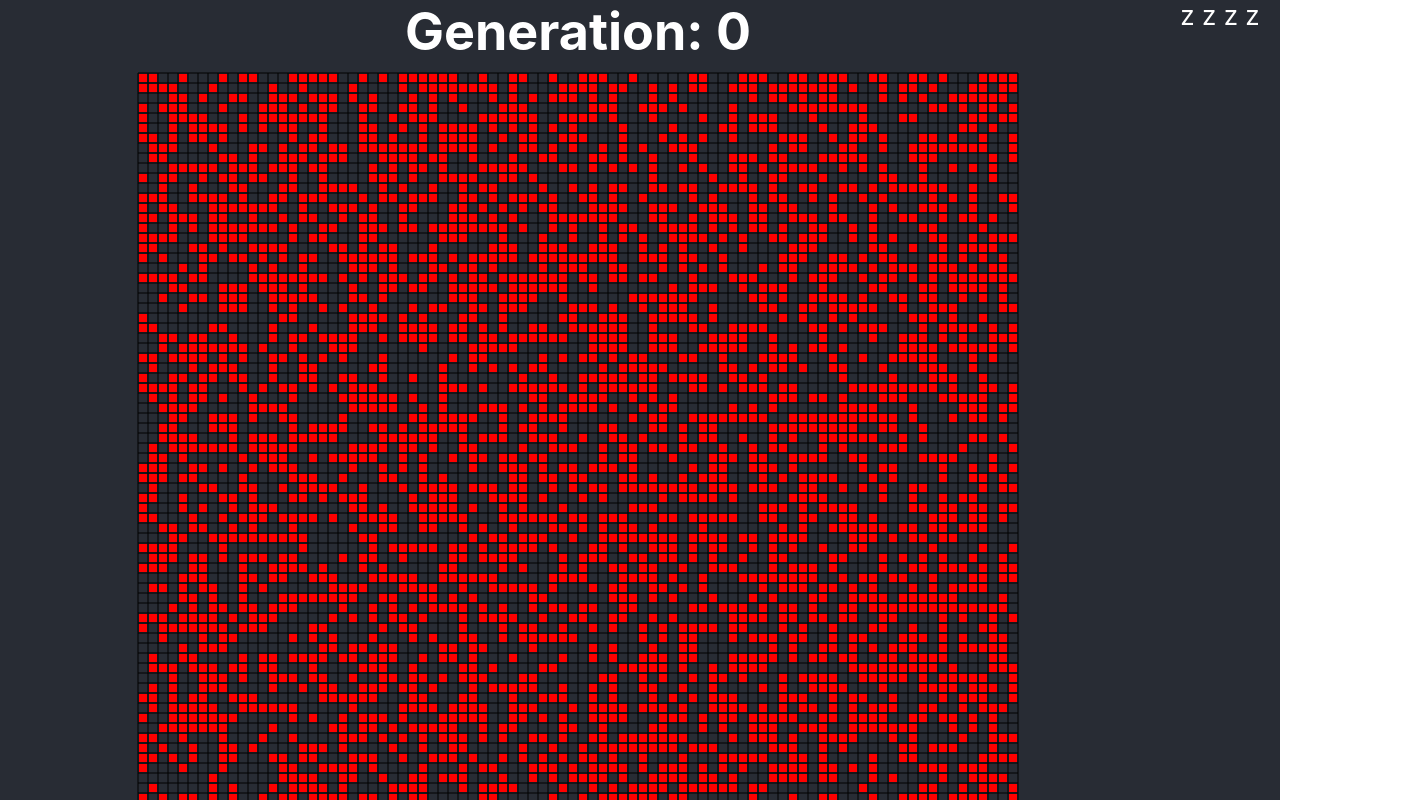
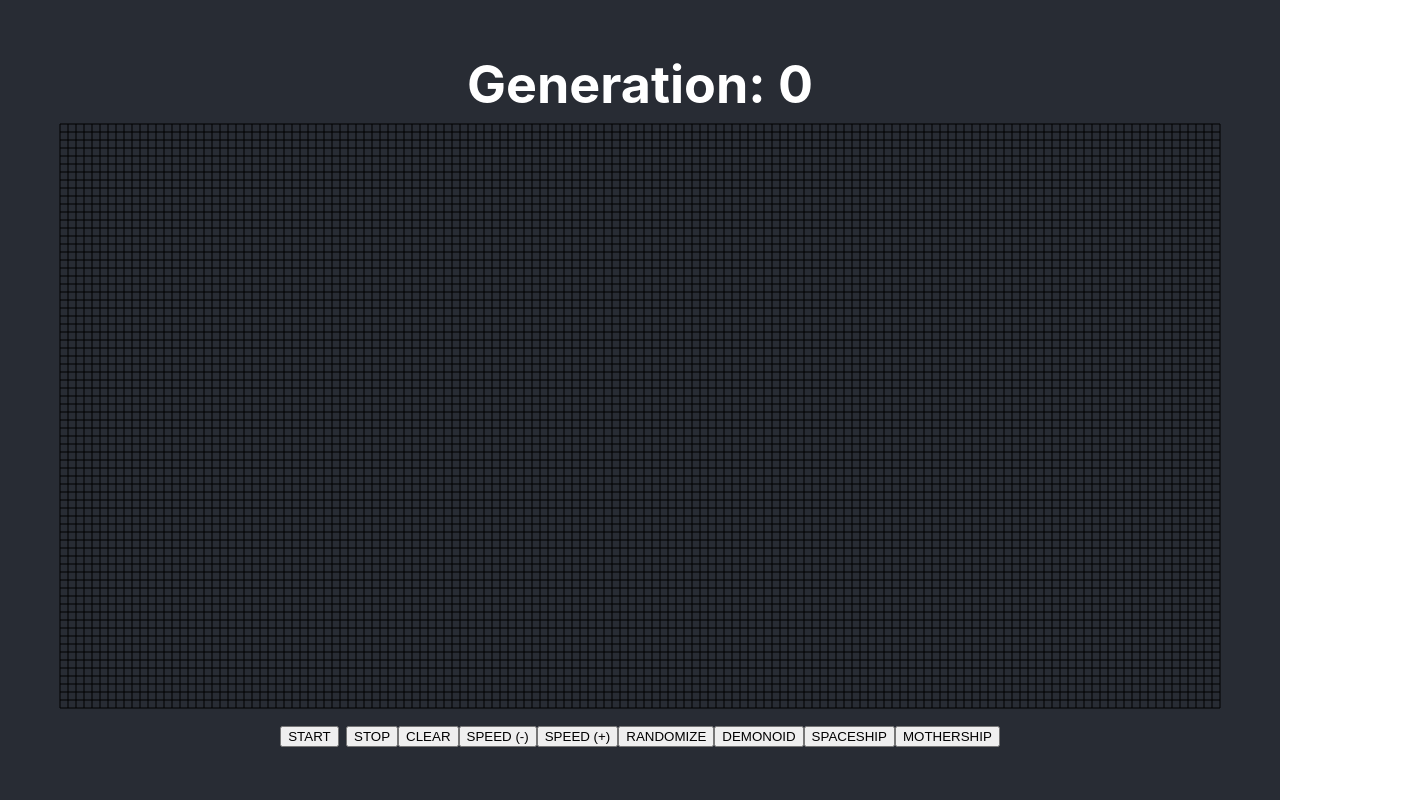
Before and after one commit to bloominstituteoftechnology/CS-Build-Week-1, a React (Create React App) app in the folder conway-life/: page / in a window 1280 px wide. Shown: the top 800 px of the page, 1412 px wide, since content can reach past the window. Built offline with nearby package versions, Linux system fonts and the light colour scheme.

Commit message:
style for scalable screens, set limits for index errors

```diff
--- a/conway-life/src/App.css
+++ b/conway-life/src/App.css
@@ -12,7 +12,7 @@
   margin-top: 0;
 }
 .gameContainer {
-  padding-left: 10vw;
+  margin: auto;
   align-items: center;
   display: flex;
   flex-flow: column;
--- a/conway-life/src/App.js
+++ b/conway-life/src/App.js
@@ -1,21 +1,56 @@
-import React from "react";
+import React, { useState, useEffect, useRef } from "react";
 import "./App.css";
 import AnimationTest from "./components/AnimationTest";
-// import useWindowDimensions from "./hooks/getWindowDimensions";
+import useWindowDimensions from "./hooks/getWindowDimensions";
 
 function App() {
-  // const { height, width } = useWindowDimensions();
+  const { height, width } = useWindowDimensions();
+  console.log(height, width);
+  const [alert, setAlert] = useState("");
+  const [cellSizePx, setCellSizePx] = useState(8);
+  const [gameComponent, setGameComponent] = useState(
+    <AnimationTest
+      width={(width - 100) % 2 === 0 ? width - 100 : width - 99}
+      height={
+        Math.floor(height * 0.75) % 2 === 0
+          ? Math.floor(height * 0.75)
+          : Math.floor(height * 0.75) - 1
+      }
+      cellSizePx={cellSizePx}
+      setCellSizePx={setCellSizePx}
+      generations={300}
+      setAlert={setAlert}
+    />
+  );
+  let first = useRef(null);
+  useEffect(() => {
+    if (first.current !== null) {
+      setGameComponent(
+        <AnimationTest
+          width={(width - 100) % 2 === 0 ? width - 100 : width - 99}
+          height={
+            Math.floor(height * 0.75) % 2 === 0
+              ? Math.floor(height * 0.75)
+              : Math.floor(height * 0.75) - 1
+          }
+          cellSizePx={cellSizePx}
+          setCellSizePx={setCellSizePx}
+          generations={300}
+          setAlert={setAlert}
+        />
+      );
+      console.log(cellSizePx);
+    } else {
+      console.log("first");
+    }
+  }, [cellSizePx, height, width]);
+
   return (
     <div className="App">
       <div className="gameContainer">
-        <AnimationTest
-          width="900"
-          height="900"
-          cellSizePx={10}
-          generations={300}
-        />
+        <div className="alert">{alert}</div>
+        {gameComponent}
       </div>
-      <div className="presets"> z z z z</div>
     </div>
   );
 }
--- a/conway-life/src/components/AnimationTest.js
+++ b/conway-life/src/components/AnimationTest.js
@@ -5,7 +5,7 @@ import { drawGrid } from "../utils/drawGrid";
 import { Grid } from "../utils/grid";
 import { createEventListeners } from "../utils/createEventListeners";
 const AnimationTest = (props) => {
-  const { width, height, cellSizePx } = props;
+  const { width, height, cellSizePx, setAlert, setCellSizePx } = props;
   // let maxGenerations = generations;
   let [gens, setGens] = useState(0);
   let [clickable] = useState(true);
@@ -32,7 +32,6 @@ const AnimationTest = (props) => {
     })
   );
   const cells = useRef({
-    // cells: grid.current.thing,
     pL,
     pT,
     pR,
@@ -48,7 +47,6 @@ const AnimationTest = (props) => {
   const drawRef = useRef({ draw });
   useEffect(() => {
     grid.current.setUp();
-    // console.log("grid is MADE");
     let canvas = canvasRef.current;
     drawRef.current.draw(canvas.getContext("2d"), canvasRef.current);
     cells.current.cells = grid.current.thing;
@@ -83,8 +81,6 @@ const AnimationTest = (props) => {
     let genz = gens;
     setGens(genz + 1);
 
-    // console.log(canvas);
-
     newGen();
     gens += 1;
   };
@@ -93,11 +89,6 @@ const AnimationTest = (props) => {
   function newGen() {
     let queueToKill = [];
     let queueToRes = [];
-    // console.log(
-    //   "okay... so here's the cellbuffer before we loop through it ",
-    //   cellBuffer
-    // );
-    // console.log("and here's grid.... ", grid);
     for (const x in grid.current.thing) {
       for (const y in grid.current.thing[x]) {
         let thisCell = grid.current.thing[x][y];
@@ -131,21 +122,12 @@ const AnimationTest = (props) => {
         if (thisCell.alive === true) {
           if (livingNeighbors < 2 || livingNeighbors > 3) {
             queueToKill.push(grid.current.thing[thisCell.x][thisCell.y]);
-
-            // grid.current.thing[thisCell.x][thisCell.y].kill(
-            //   canvasRef.current.getContext("2d")
-            // );
           }
         } else {
           if (livingNeighbors === 3) {
             queueToRes.push(grid.current.thing[thisCell.x][thisCell.y]);
-
-            // grid.current.thing[thisCell.x][thisCell.y].resurrect(
-            //   canvasRef.current.getContext("2d")
           }
         }
-        // );
-        // console.log("he had ", livingNeighbors, " neighbors");
       }
     }
 
@@ -158,13 +140,6 @@ const AnimationTest = (props) => {
       // cellsToScan[squareNum] = queueToRes[i];
       queueToRes[i].resurrect(canvasRef.current.getContext("2d"));
     }
-
-    // for (const i in neighborLifeQueue) {
-    //   console.log("he's a neighbor");
-    //   neighborLifeQueue[i].neighborToLiving = false;
-    // }
-    // console.log("gonna kill ", queueToKill);
-    // console.log("gonna res ", queueToRes);
   }
 
   /**
@@ -226,34 +201,63 @@ const AnimationTest = (props) => {
         </button>
         <button
           onClick={() => {
+            let retObj = false;
+
             grid.current.getPattern(
               "glider",
-              canvasRef.current.getContext("2d")
+              canvasRef.current.getContext("2d"),
+              retObj
             );
+            console.log(retObj);
+            if (retObj !== false) {
+            }
           }}
         >
           DEMONOID
         </button>
         <button
           onClick={() => {
-            grid.current.getPattern(
+            let retObj = false;
+            retObj = grid.current.getPattern(
               "Spaceship_119P4H1V0",
-              canvasRef.current.getContext("2d")
+              canvasRef.current.getContext("2d"),
+              retObj
             );
+            console.log(retObj);
           }}
         >
           SPACESHIP
         </button>
         <button
           onClick={() => {
-            grid.current.getPattern(
+            let retObj = false;
+
+            retObj = grid.current.getPattern(
               "Spaceship_295P5H1V1",
-              canvasRef.current.getContext("2d")
+              canvasRef.current.getContext("2d"),
+              retObj
             );
+            console.log(retObj);
+            //setAlert(`Structure is too large! Try increasing your grid size`);
           }}
         >
           MOTHERSHIP
         </button>
+        {/* <br />
+        <button
+          onClick={() => {
+            //      this.context.clearRect(this.gridX, this.gridY, this.size, this.size);
+            grid.current = {};
+            canvasRef.current.getContext("2d").clearRect(0, 0, width, height);
+            cancelAnimation(true);
+            listenerToggle[0](true);
+            setCellSizePx(cellSizePx - 2);
+            setAlert(``);
+          }}
+        >
+          Grid Density (-)
+        </button>
+        <button>Grid Density (+)</button> */}
       </div>
     </>
   );
--- a/conway-life/src/utils/cell.js
+++ b/conway-life/src/utils/cell.js
@@ -15,7 +15,7 @@ export class Cell {
 
     // Make  squares alive
     if (alive === undefined) {
-      this.alive = Math.random() > 0.5;
+      this.alive = false;
     } else {
     }
   } //when a cell updates n stuff u definitely gotta like set the neighbor to the cell so that it points to the
--- a/conway-life/src/utils/grid.js
+++ b/conway-life/src/utils/grid.js
@@ -14,8 +14,12 @@ export class Grid {
     this.pT = pT;
   }
 
-  getPattern(patName, context) {
+  getPattern(patName, context, retObj) {
     if (patName in patterns) {
+      if (
+        patterns[patName].width < this.w &&
+        patterns[patName].length < this.l
+      ) {
         this.clearAll(context);
         let centerCoords = {
           x: parseInt(this.w / 2 - 1),
@@ -24,37 +28,23 @@ export class Grid {
         console.log("center coords are", centerCoords);
         let width = patterns[patName].width;
         let length = patterns[patName].length;
+
         let patternStart = {
           x: centerCoords.x - parseInt(width / 2),
           y: centerCoords.y - parseInt(length / 2),
         };
-      console.log("pattern starts at", patternStart);
-      console.log("pattern ois ", width, " wide");
-      console.log(
-        "x should never be greater than ",
-        patternStart.x + width,
-        " wide"
-      );
-      console.log(
-        "y should never be greater than ",
-        patternStart.y + length,
-        " tall"
-      );
+
         let maxY = patternStart.y + length;
         let maxX = patternStart.x + width;
         let pString = patterns[patName].pattern;
         let currentCoords = { ...patternStart };
         for (let i = 0; i <= pString.length; i++) {
-        console.log(pString.charAt(i));
           if (pString.charAt(i) === "*") {
-          // console.log("comapring ", currentCoords.x, " to ", maxX);
             this.thing[currentCoords.x][currentCoords.y].resurrect(context);
           }
           if (currentCoords.x < maxX) {
-          console.log(currentCoords);
             currentCoords.x += 1;
           } else {
-          // console.log("resetting X to", patternStart.x);
             currentCoords.x = patternStart.x;
 
             if (currentCoords.y < maxY) {
@@ -65,32 +55,22 @@ export class Grid {
 
         //do stuff
       } else {
+        retObj = {
+          minWidth: patterns[patName].width + 1,
+          minHeight: patterns[patName].length + 1,
+        };
+      }
+    } else {
       //pattern not found or you mistyped it somewhere
     }
+    return retObj;
   }
 
-  update() {
-    // cell.livingNeighbors = livingNeighbors;
-    // livingNeighbors = 0;
-    // console.log("new ", cell);
-    // console.log("old ", this.thing[i][j]);
-    // if (cell.alive === true) {
-    //   if (cell.livingNeighbors < 2 || cell.livingNeighbors > 3) {
-    //     console.log(cell);
-    //     console.log("he gotta die sorry");
-    //     cell.die();
-    //   }
-    // } else {
-    //   if (cell.livingNeighbors === 3) {
-    //     // cell.resurrect();
-    //   }
-    // }
-    // newThing[i][j] = cell;
-  }
+  update() {}
 
   randomize(context) {
-    for (let i = 0; i < this.l; i++) {
-      for (let j = 0; j < this.w; j++) {
+    for (let i = 0; i < this.w; i++) {
+      for (let j = 0; j < this.l; j++) {
         this.thing[i][j].alive = Math.random() > 0.5;
         this.thing[i][j].draw(context);
       }
@@ -98,25 +78,25 @@ export class Grid {
   }
 
   drawAll(context) {
-    for (let i = 0; i < this.l; i++) {
-      for (let j = 0; j < this.w; j++) {
+    for (let i = 0; i < this.w; i++) {
+      for (let j = 0; j < this.l; j++) {
         this.thing[i][j].draw(context);
       }
     }
   }
   clearAll(context) {
-    for (let i = 0; i < this.l; i++) {
-      for (let j = 0; j < this.w; j++) {
+    for (let i = 0; i < this.w; i++) {
+      for (let j = 0; j < this.l; j++) {
         this.thing[i][j].kill(context);
       }
     }
   }
   setUp() {
-    for (let i = 0; i < this.l; i++) {
+    for (let i = 0; i < this.w; i++) {
       this.thing.push([]);
       // console.log(this.thing);
       // console.log("we pushin ", this.thing.length);
-      for (let j = 0; j < this.w; j++) {
+      for (let j = 0; j < this.l; j++) {
         this.thing[i][j] = new Cell({
           context: this.context,
           x: i,
--- a/conway-life/src/utils/patterns.js
+++ b/conway-life/src/utils/patterns.js
@@ -14,7 +14,7 @@ export const patterns = {
 ...*.*......*.*...
 ....**......**....`,
     width: 18,
-    length: 250 / 18,
+    length: Math.floor(250 / 18),
   },
   Spaceship_119P4H1V0: {
     pattern: `
@@ -38,7 +38,7 @@ export const patterns = {
 ................*...............*.*
 .................................*.`,
     width: 35,
-    length: 720 / 35,
+    length: Math.floor(720 / 35),
   },
   Spaceship_295P5H1V1: {
     pattern: `.............**.....................................
@@ -94,6 +94,6 @@ export const patterns = {
 .........................................*..........
 ..........................................**........`,
     width: 52,
-    length: 2806 / 52,
+    length: Math.floor(2806 / 52),
   },
 };
```
Lines whose indentation alone changed are shown as unchanged.
